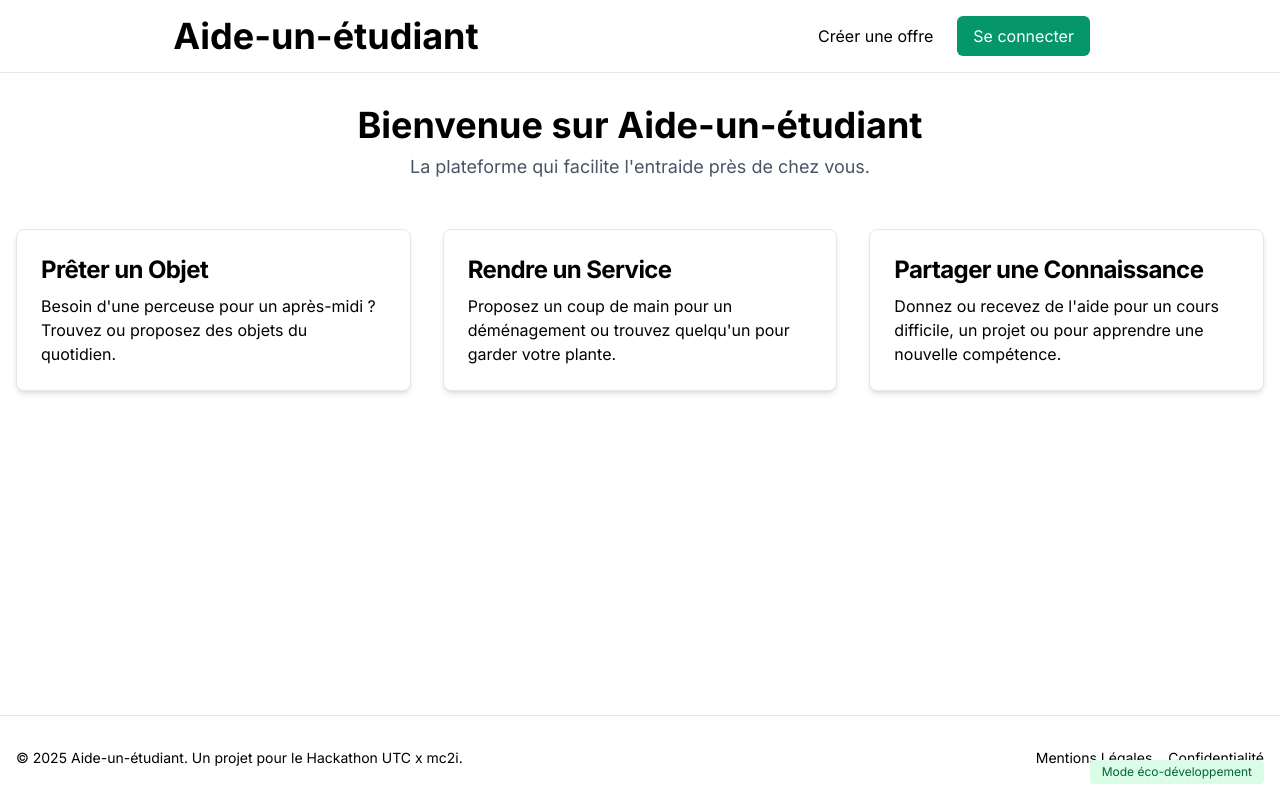
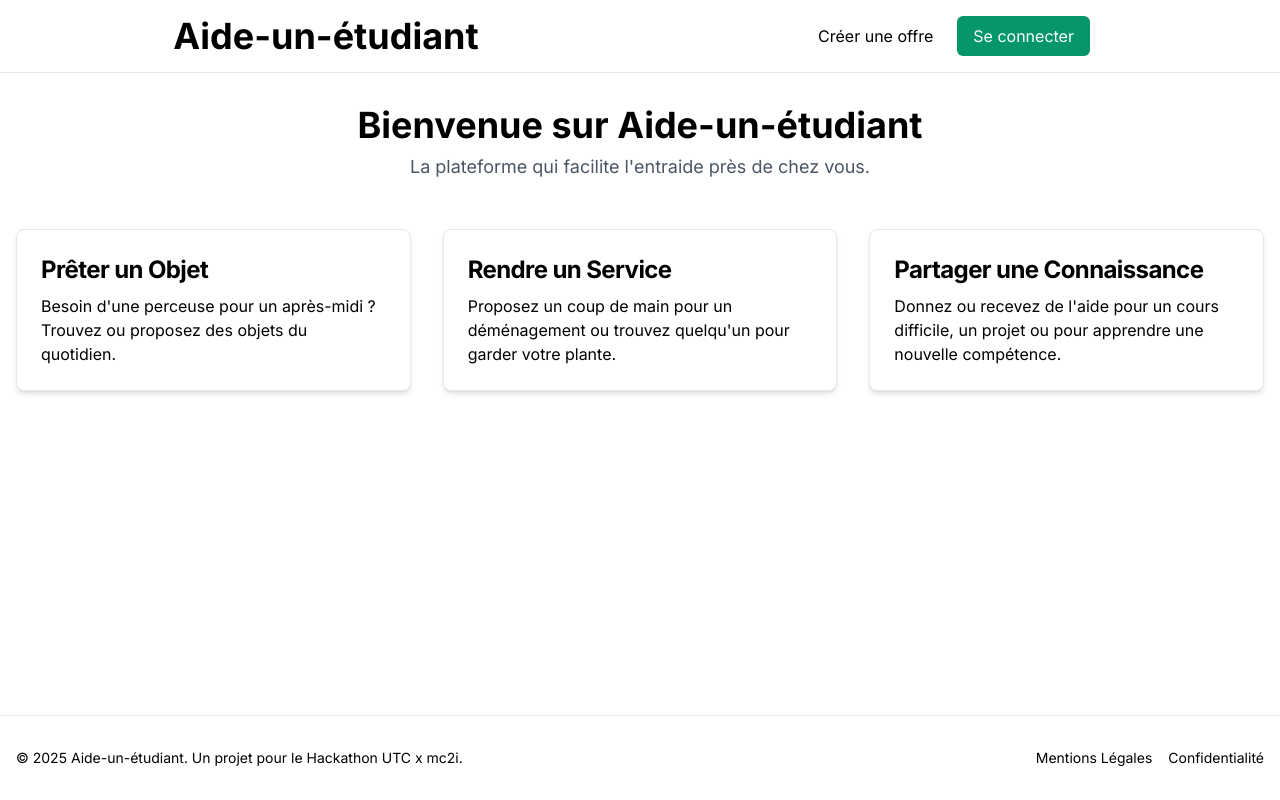
Before and after one commit to theguega/aide-un-etu, a Next.js app: page / in a window 1280 px wide. Built offline with nearby package versions, Linux system fonts and the light colour scheme; no server answers; a web font is replaced by a local one.

Commit message:
Hide display des dev tools

```diff
--- a/next.config.ts
+++ b/next.config.ts
@@ -4,6 +4,7 @@ const nextConfig: NextConfig = {};
 
 module.exports = {
   allowedDevOrigins: ["local-origin.dev", "172.26.150.182"],
+  devIndicators: false
 };
 
 export default nextConfig;
--- a/src/app/layout.tsx
+++ b/src/app/layout.tsx
@@ -71,13 +71,6 @@ export default function RootLayout({
 
           <Footer/>
         </SessionProvider>
-
-        {/* Indicateur de performance pour développement */}
-        {process.env.NODE_ENV === "development" && (
-          <div className="fixed bottom-4 right-4 bg-green-100 text-green-800 px-3 py-1 rounded text-xs">
-            Mode éco-développement
-          </div>
-        )}
       </body>
     </html>
   )
```
